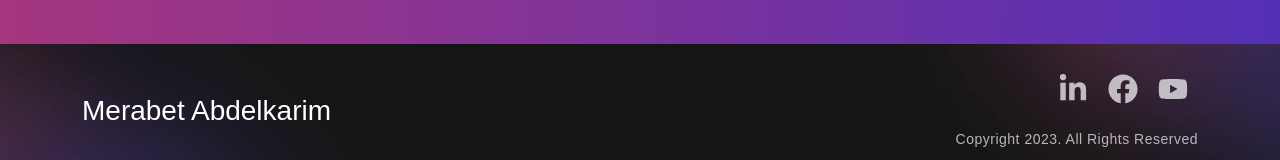
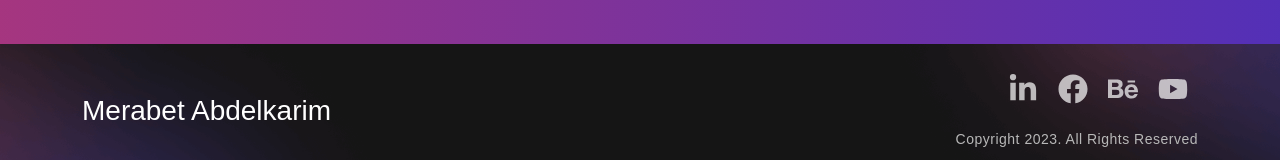
Before and after one commit to MerabetAbdelkarim/my-portfolio, a React (Vite) app: page / in a window 1280 px wide. Shown: the part 3139-3299 px from the top of the page. Built offline with nearby package versions, Linux system fonts and the light colour scheme.

Commit message:
add profile behance

```diff
--- a/src/components/Footer.jsx
+++ b/src/components/Footer.jsx
@@ -1,5 +1,5 @@
 import { Container, Row, Col } from "react-bootstrap";
-import { FaLinkedinIn, FaFacebook, FaYoutube } from "react-icons/fa";
+import { FaLinkedinIn, FaFacebook, FaYoutube, FaBehance  } from "react-icons/fa";
 
 export const Footer = () => {
     return (
@@ -16,6 +16,7 @@ export const Footer = () => {
                         <div className="social-icon">
                             <a href="https://www.linkedin.com/in/merabet-abdelkarim/"><FaLinkedinIn /></a>
                             <a href="https://www.facebook.com/karimkarimmerabet/"><FaFacebook /></a>
+                            <a href="https://www.behance.net/abdelkamerabet"><FaBehance /></a>
                             <a href="https://www.youtube.com/@merabetabdelkarim"><FaYoutube /></a>
                         </div>
                         <p>Copyright 2023. All Rights Reserved</p>
```
